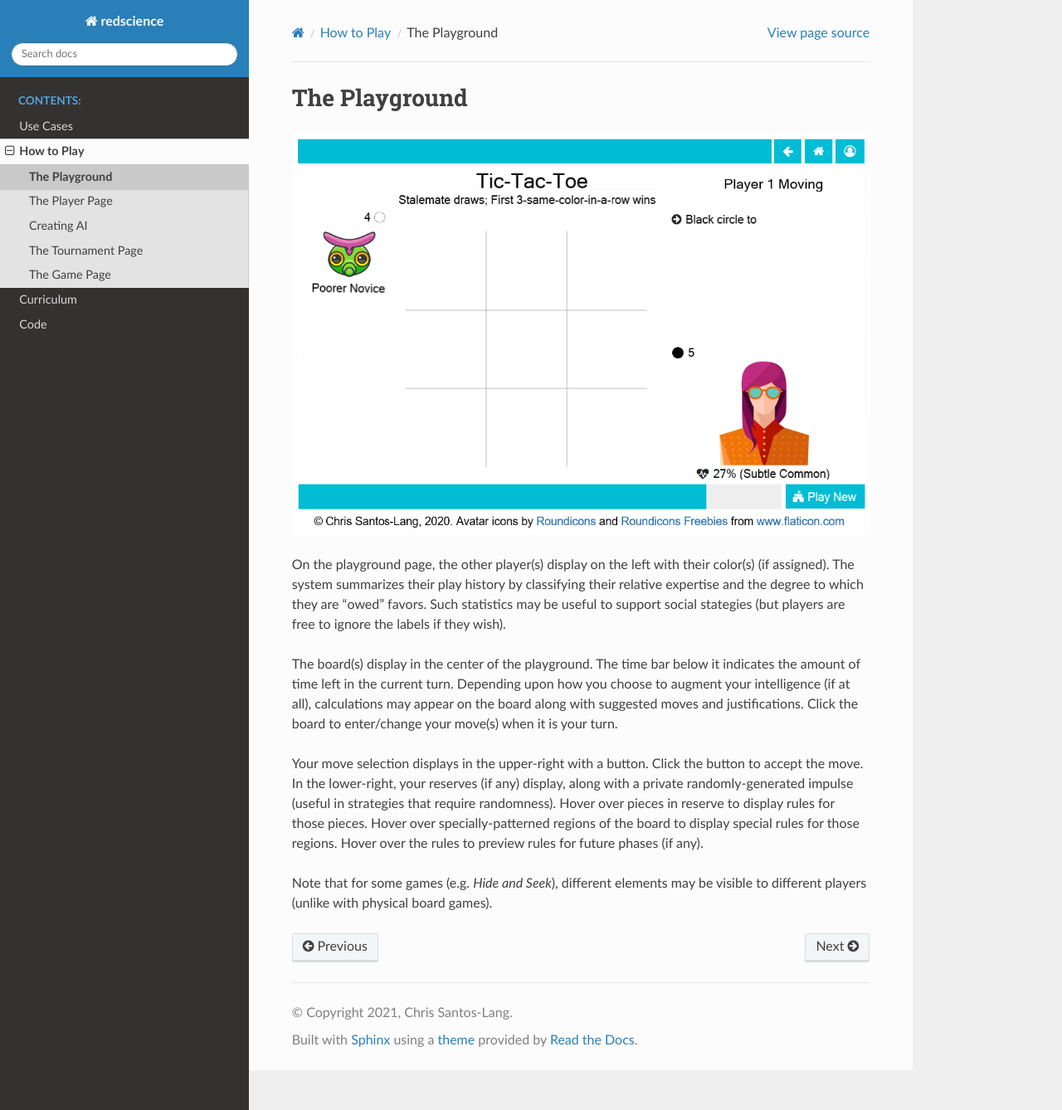
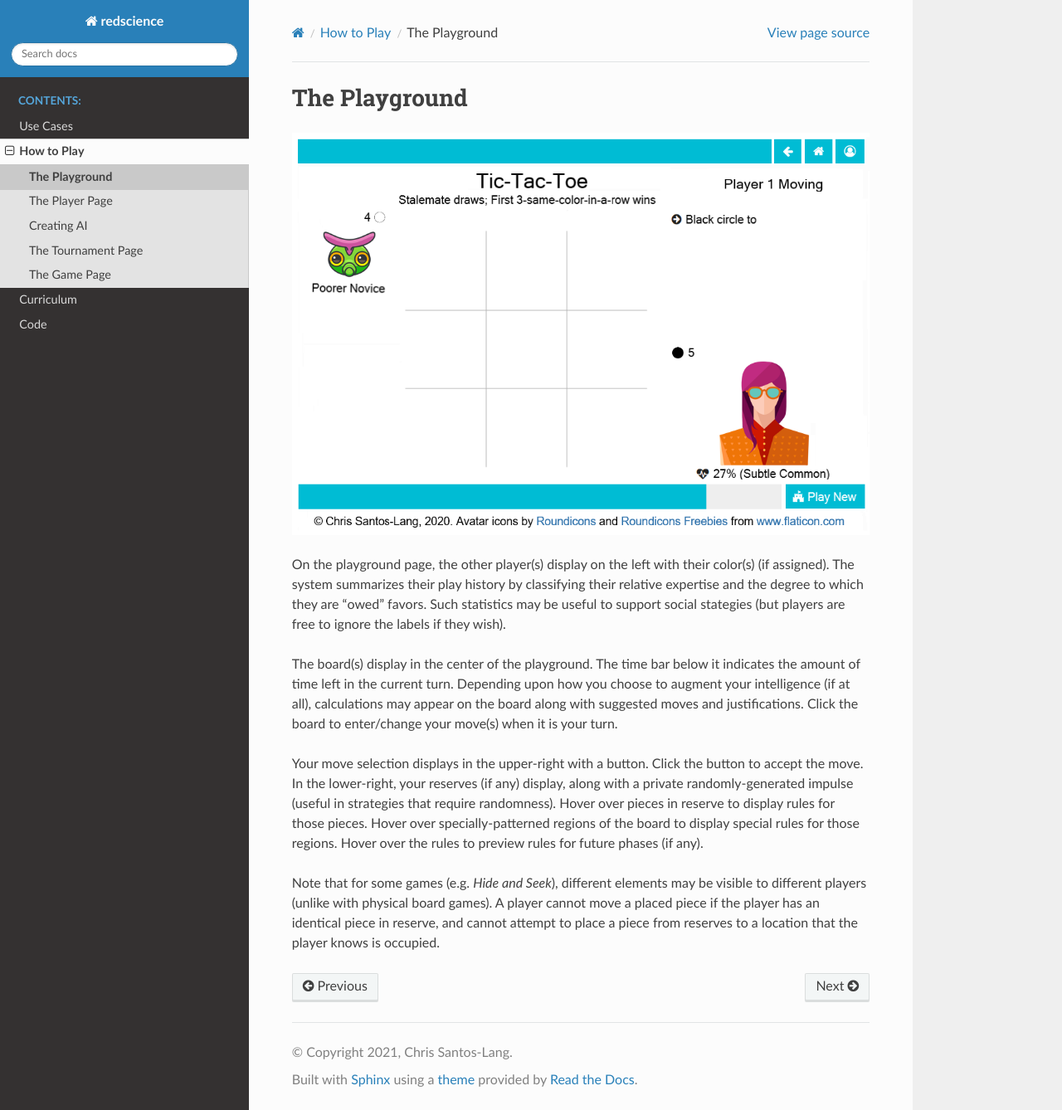
Before and after one commit to ChrisSantosLang/redscience, a Sphinx documentation site: the page built from docs/source/playground.rst, in a window 1280 px wide and 1338 px high. Shown: the whole window at 83% size. Built offline with Sphinx 7.4.7 and the Read the Docs theme 2.0.0, drawn with Linux system fonts in a browser that asks for light colours; pages that are not in the unit, such as notebooks, are missing from menus.

Commit message:
Update playground.rst

```diff
--- a/docs/source/playground.rst
+++ b/docs/source/playground.rst
@@ -28,3 +28,6 @@ those regions. Hover over the rules to preview rules for future phases
 
 Note that for some games (e.g. *Hide and Seek*), different elements
 may be visible to different players (unlike with physical board games).
+A player cannot move a placed piece if the player has an identical
+piece in reserve, and cannot attempt to place a piece from reserves
+to a location that the player knows is occupied.
```
